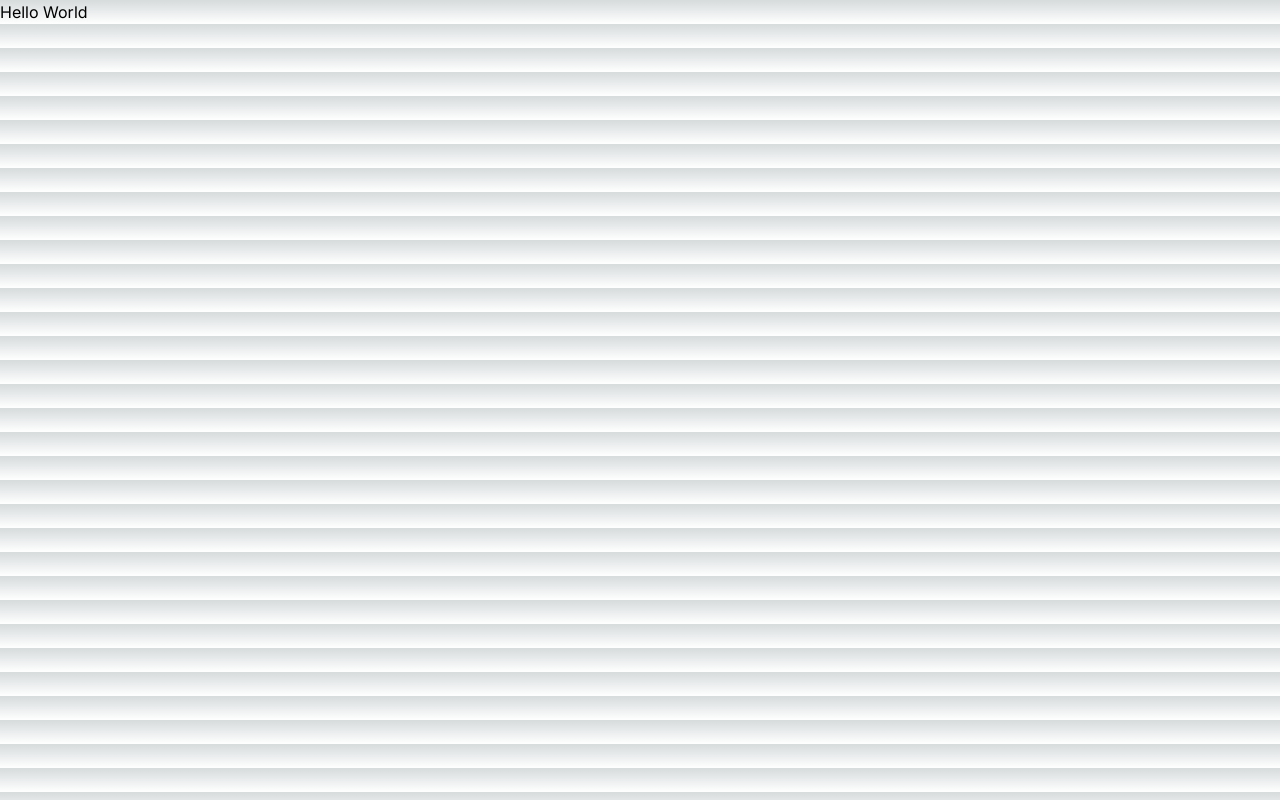
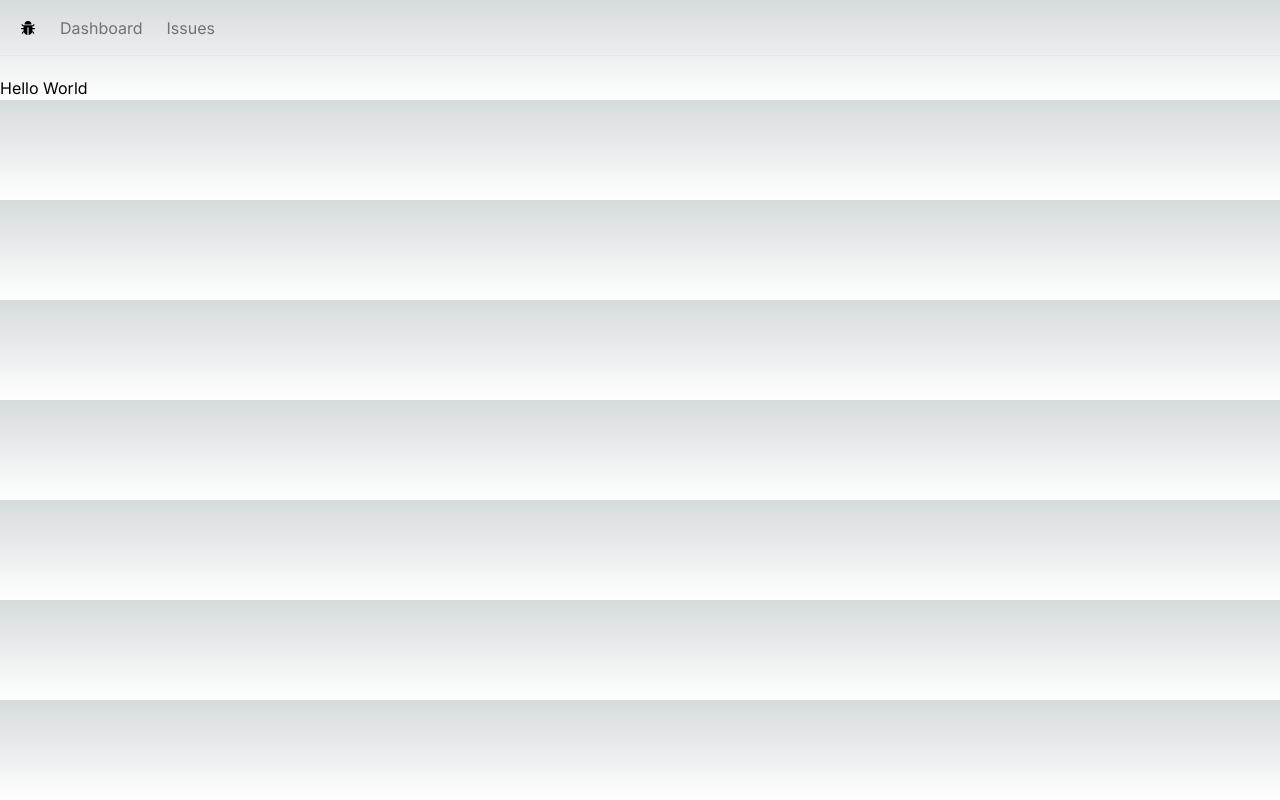
Before and after one commit to bootstrapt/issue-tracker, a Next.js app: page / in a window 1280 px wide. Built offline with nearby package versions, Linux system fonts and the light colour scheme.

Commit message:
added navbar

```diff
--- /dev/null
+++ b/app/NavBar.tsx
@@ -0,0 +1,32 @@
+import Link from "next/link";
+import React from "react";
+import { AiFillBug } from "react-icons/ai";
+
+const NavBar = () => {
+  const links = [
+    { label: "Dashboard", href: "/" },
+    { label: "Issues", href: "/issues" },
+  ];
+  return (
+    <nav className="flex space-x-6 border-b mb-5 px-5 h-14 items-center">
+      <Link href="/">
+        <AiFillBug />
+      </Link>
+      <ul className="flex space-x-6">
+        {links.map((link) => (
+          <li>
+            <Link
+              key={link.href}
+              href={link.href}
+              className="text-zinc-500 hover:text-zinc-700 transition-colors"
+            >
+              {link.label}
+            </Link>
+          </li>
+        ))}
+      </ul>
+    </nav>
+  );
+};
+
+export default NavBar;
--- a/app/layout.tsx
+++ b/app/layout.tsx
@@ -1,6 +1,7 @@
 import type { Metadata } from 'next'
 import { Inter } from 'next/font/google'
 import './globals.css'
+import NavBar from './NavBar'
 
 const inter = Inter({ subsets: ['latin'] })
 
@@ -16,7 +17,9 @@
 }) {
   return (
     <html lang="en">
-      <body className={inter.className}>{children}</body>
+      <body className={inter.className}>
+        <NavBar />
+        <main>{children}</main></body>
     </html>
   )
 }
```
Also changed, not shown: package.json (+5 -4 lines), 1 other file (tests, documents, lock files or other folders).
